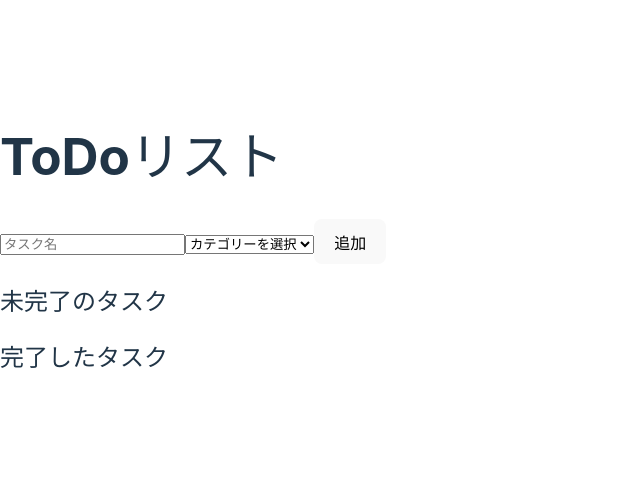
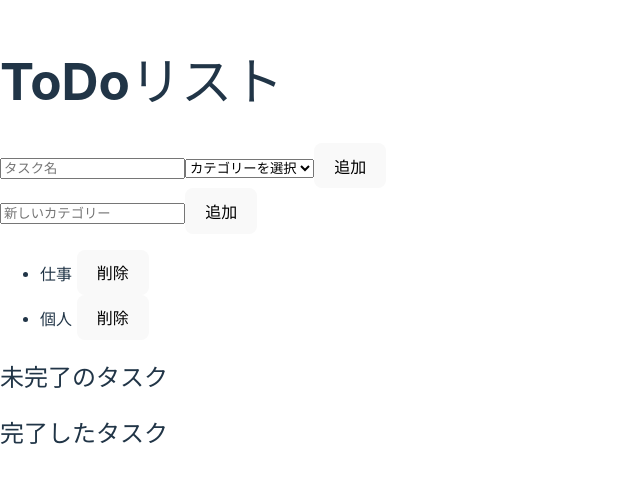
Before and after one commit to imaikosuke/todo-app, a React (Vite) app: page / in a window 1280 px wide. Shown: the part 155-638 px from the top of the page, without its empty margins (0-640 px from the left). Built offline with nearby package versions, Linux system fonts and the light colour scheme.

Commit message:
カテゴリー項目を追加・削除する機能を追加

```diff
--- a/src/App.tsx
+++ b/src/App.tsx
@@ -2,10 +2,12 @@ import React, { useState } from 'react';
 import { AddToDo } from './components/AddToDo';
 import { ToDoList } from './components/ToDoList';
 import { Todo } from './interface';
+import { CategoryManagement } from './components/CategoryManagement';
 
 const App: React.FC = () => {
   const [todos, setTodos] = useState<Todo[]>([]);
   const [completedTodos, setCompletedTodos] = useState<Todo[]>([]);
+  const [categories, setCategorys] = useState<string[]>(['仕事', '個人']);
 
   const addTodo = (newTodo: Todo) => {
     setTodos([...todos, newTodo]);
@@ -38,10 +40,23 @@ const App: React.FC = () => {
     setTodos(todos.map((todo) => (todo.id === id ? { ...todo, title: newTitle } : todo)));
   };
 
+  const addCategory = (category: string) => {
+    setCategorys((prev) => [...prev, category]);
+  };
+
+  const deleteCategory = (category: string) => {
+    setCategorys((prev) => prev.filter((cat) => cat !== category));
+  };
+
   return (
     <div>
       <h1>ToDoリスト</h1>
-      <AddToDo onAdd={addTodo} />
+      <AddToDo onAdd={addTodo} categories={categories}/>
+      <CategoryManagement
+        categories={categories}
+        onAddCategory={addCategory}
+        onDeleteCategory={deleteCategory}
+      />
       <h2>未完了のタスク</h2>
       <ToDoList
         todos={todos}
--- a/src/components/AddToDo.tsx
+++ b/src/components/AddToDo.tsx
@@ -1,7 +1,12 @@
 import React, { useState } from 'react';
 import { Todo } from '../interface';
 
-export const AddToDo: React.FC<{ onAdd: (todo: Todo) => void }> = ({ onAdd }) => {
+type AddToDoProps = {
+  onAdd: (todo: Todo) => void;
+  categories: string[];
+};
+
+export const AddToDo: React.FC<AddToDoProps> = ({ onAdd, categories }) => {
   const [title, setTitle] = useState('');
   const [category, setCategory] = useState('');
 
@@ -23,9 +28,11 @@ export const AddToDo: React.FC<{ onAdd: (todo: Todo) => void }> = ({ onAdd }) =>
       />
       <select value={category} onChange={(e) => setCategory(e.target.value)}>
         <option value="">カテゴリーを選択</option>
-        <option value="仕事">仕事</option>
-        <option value="個人">個人</option>
-        // ここに他のカテゴリーオプションを追加
+        {categories.map((cat, index) => (
+          <option key={index} value={cat}>
+            {cat}
+          </option>
+        ))}
       </select>
       <button type="submit">追加</button>
     </form>
--- /dev/null
+++ b/src/components/CategoryManagement.tsx
@@ -0,0 +1,37 @@
+// CategoryManagement.tsx
+
+import React, { useState } from 'react';
+
+type Props = {
+  categories: string[];
+  onAddCategory: (category: string) => void;
+  onDeleteCategory: (category: string) => void;
+};
+
+export const CategoryManagement: React.FC<Props> = ({ categories, onAddCategory, onDeleteCategory }) => {
+  const [newCategory, setNewCategory] = useState('');
+
+  const handleAdd = () => {
+    onAddCategory(newCategory);
+    setNewCategory(''); // 入力フィールドをクリア
+  };
+
+  return (
+    <div>
+      <input
+        type="text"
+        value={newCategory}
+        onChange={(e) => setNewCategory(e.target.value)}
+        placeholder="新しいカテゴリー"
+      />
+      <button onClick={handleAdd}>追加</button>
+      <ul>
+        {categories.map((category) => (
+          <li key={category}>
+            {category} <button onClick={() => onDeleteCategory(category)}>削除</button>
+          </li>
+        ))}
+      </ul>
+    </div>
+  );
+};
```
